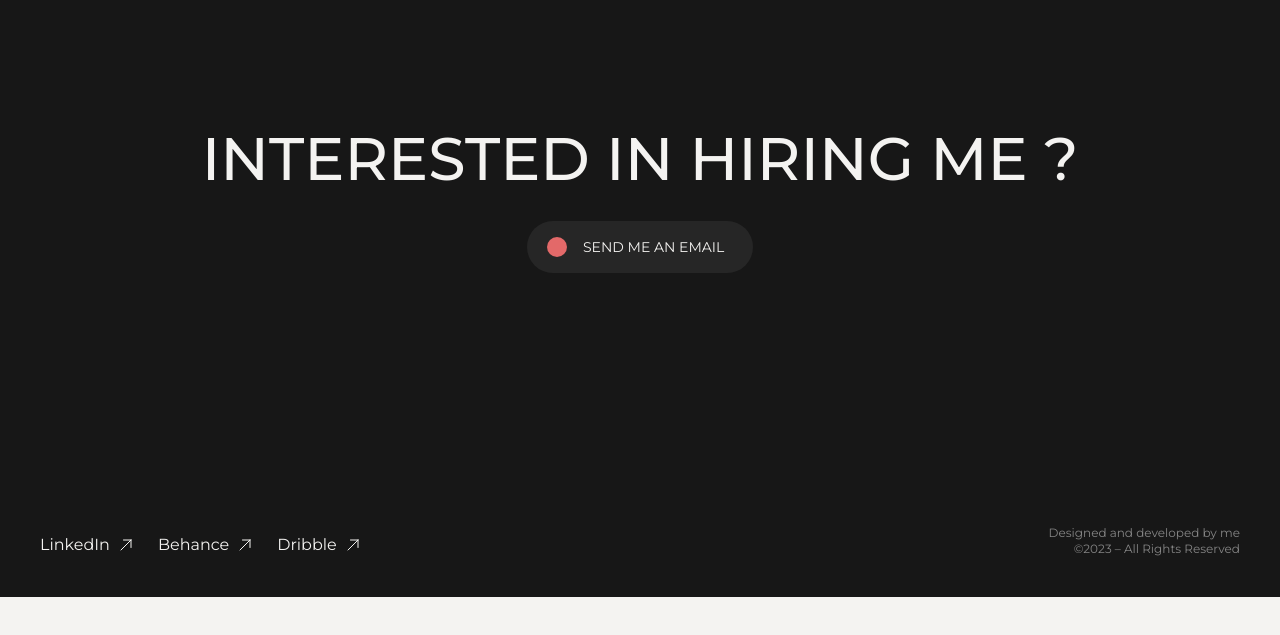
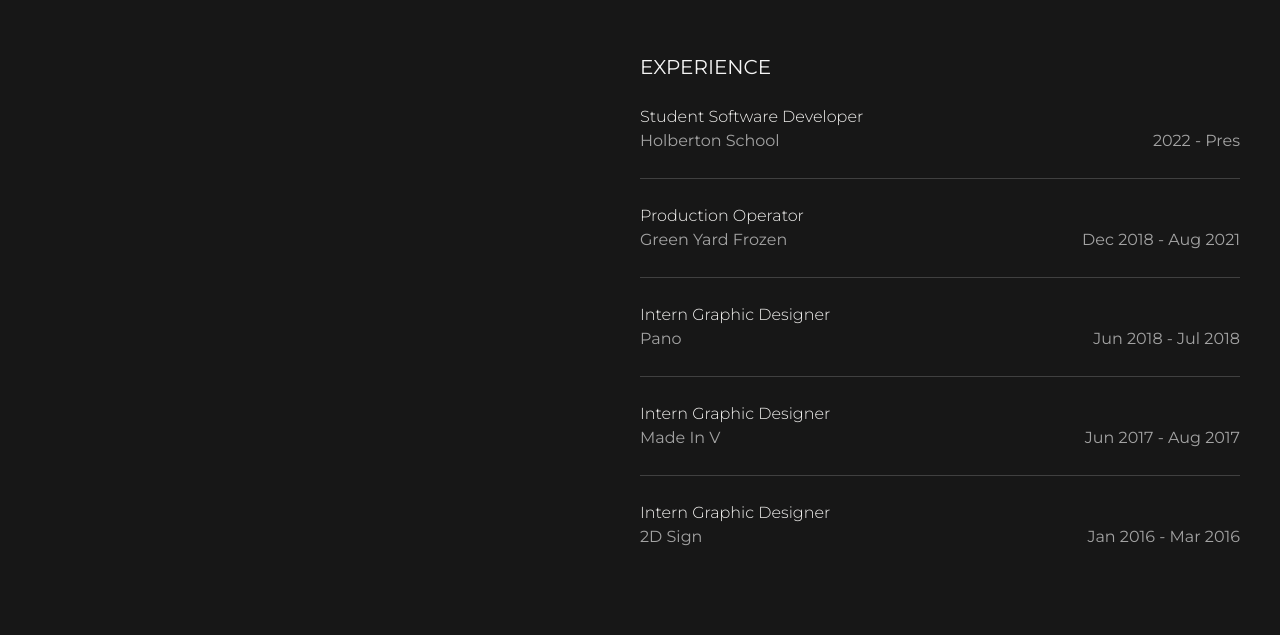
Before and after one commit to NehemieMbg/6nehemie, a Next.js app: page /about-me in a window 1280 px wide. Shown: the part 1491-2126 px from the top of the page. Before the commit the page ends 2088 px from the top, so only its background shows below. Built offline with nearby package versions, Linux system fonts and the light colour scheme.

Commit message:
experience

```diff
--- a/app/about-me/page.tsx
+++ b/app/about-me/page.tsx
@@ -16,6 +16,26 @@
       <WhatIDo />
 
       {/* EXPERIENCES */}
+      <div className="font-montserrat max-w-screen-tight mx-auto mt-64">
+        <div className="flex flex-col w-full items-end">
+          <div className="w-full max-w-[600px]">
+            <h2 className="text-xl uppercase mb-6 text-neutral-100">
+              EXPERIENCE
+            </h2>
+            <ul className="exp ">
+              {experiences.map((experience, index) => (
+                <li key={index}>
+                  <h4 className="text-md font-light">{experience.label}</h4>
+                  <div className="flex justify-between text-neutral-400">
+                    <p className="">{experience.company}</p>
+                    <p>{experience.date}</p>
+                  </div>
+                </li>
+              ))}
+            </ul>
+          </div>
+        </div>
+      </div>
     </section>
   );
 };
--- a/app/components/about/WhatIDo.tsx
+++ b/app/components/about/WhatIDo.tsx
@@ -50,12 +50,12 @@
 
           {/* LIBRARIES & FRAMEWORK */}
           <div className=" flex flex-col">
-            <h3 className="mb-6 flex text-end">
+            <h4 className="mb-6 flex text-end">
               <span className="mr-3 text-red-400">
                 <BookOpenIcon className="h-6" />{' '}
               </span>
               <span>{skills.libraries.label}</span>
-            </h3>
+            </h4>
 
             <ul>
               <li className="flex gap-10">
--- a/app/globals.css
+++ b/app/globals.css
@@ -81,4 +81,10 @@
     width: 33%;
     scroll-snap-align: center;
   }
+
+  .exp li:not(:last-child) {
+    margin-bottom: 25px;
+    padding-bottom: 25px;
+    border-bottom: solid 1px rgb(64 64 64);
+  }
 }
```
